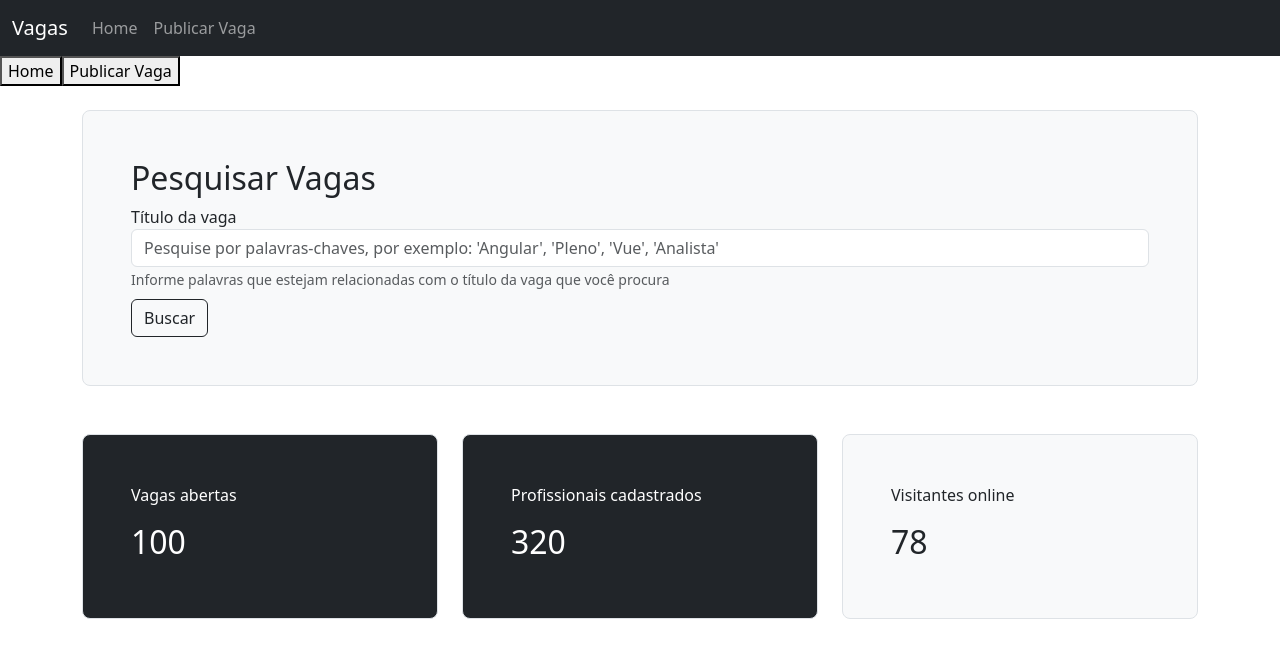
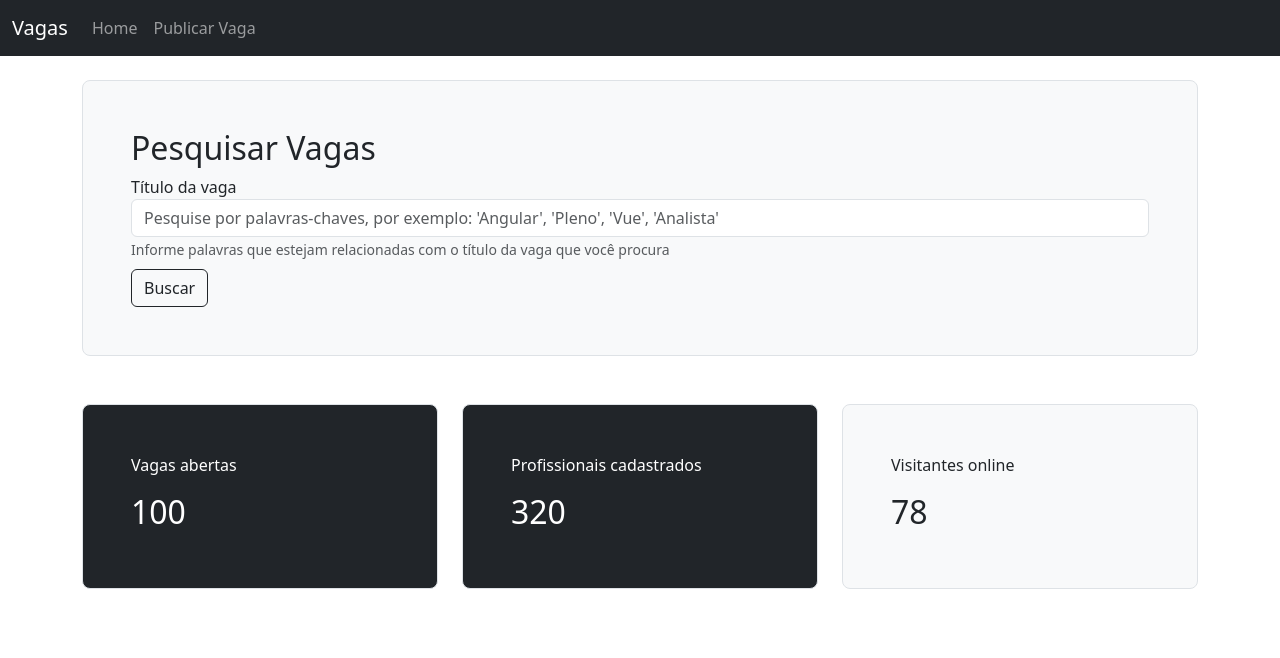
Before and after one commit to LucasAlNascimento/vagas, a Vue app: page / in a window 1280 px wide. Shown: the top 658 px of the page. Built offline with nearby package versions, Linux system fonts and the light colour scheme.

Commit message:
Efetuando comunicação entre componentes
Acessando componentes Home e Publicar Vaga através nos botões contidos em Topo

```diff
--- a/src/App.vue
+++ b/src/App.vue
@@ -1,7 +1,7 @@
 <template>
   <div>
-    <topo></topo>
-    <conteudo></conteudo>
+    <topo @navegar="componente = $event"></topo>
+    <conteudo :conteudo="componente"></conteudo>
   </div>
 </template>
 
@@ -11,13 +11,12 @@
 
 export default {
   name: 'App',
+  data: () => ({
+    componente: 'Home'
+  }),
   components: {
     Conteudo,
     Topo
   }
 }
 </script>
-
-<style>
-
-</style>
--- a/src/components/layouts/Conteudo.vue
+++ b/src/components/layouts/Conteudo.vue
@@ -1,10 +1,5 @@
 <template>
     <div>
-      <button @click="conteudo = 'home'">Home</button>
-      <button @click="conteudo = 'publicar-vaga'">Publicar Vaga</button>
-      <!-- renderizar de modo dinâmico os componentes home e publicar-vaga -->
-      <!--<home></home>-->
-      <!--<publicar-vaga></publicar-vaga>-->
       <keep-alive>
         <component :is="conteudo" />
       </keep-alive>
@@ -16,12 +11,15 @@
   import PublicarVaga from '@/components/views/PublicarVaga.vue'
   export default {
     name: 'Conteudo',
+    props: {
+      conteudo: {
+        type: String,
+        required: true
+      }
+    },
     components: {
       Home,
       PublicarVaga
-    },
-    data: () => ({
-      conteudo: 'home'
-    })
+    }
   }
   </script>
--- a/src/components/layouts/Topo.vue
+++ b/src/components/layouts/Topo.vue
@@ -9,10 +9,10 @@
             <div class="collapse navbar-collapse" id="navbarSupportedContent">
                 <ul class="navbar-nav me-auto mb-2 mb-lg-0">
                     <li class="nav-item">
-                        <a class="nav-link" href="#">Home</a>
+                        <a class="nav-link" href="#" @click="navegarPara('Home')">Home</a>
                     </li>
                     <li class="nav-item">
-                        <a class="nav-link" href="#">Publicar Vaga</a>
+                        <a class="nav-link" href="#" @click="navegarPara('PublicarVaga')">Publicar Vaga</a>
                     </li>
                 </ul>
             </div>
@@ -23,9 +23,11 @@
 
 <script>
 export default {
-    name: 'Topo'
+    name: 'Topo',
+    methods: {
+        navegarPara(p) {
+            this.$emit('navegar', p)
+        }
+    }
 }
 </script>
-
-
-<style></style>
```
